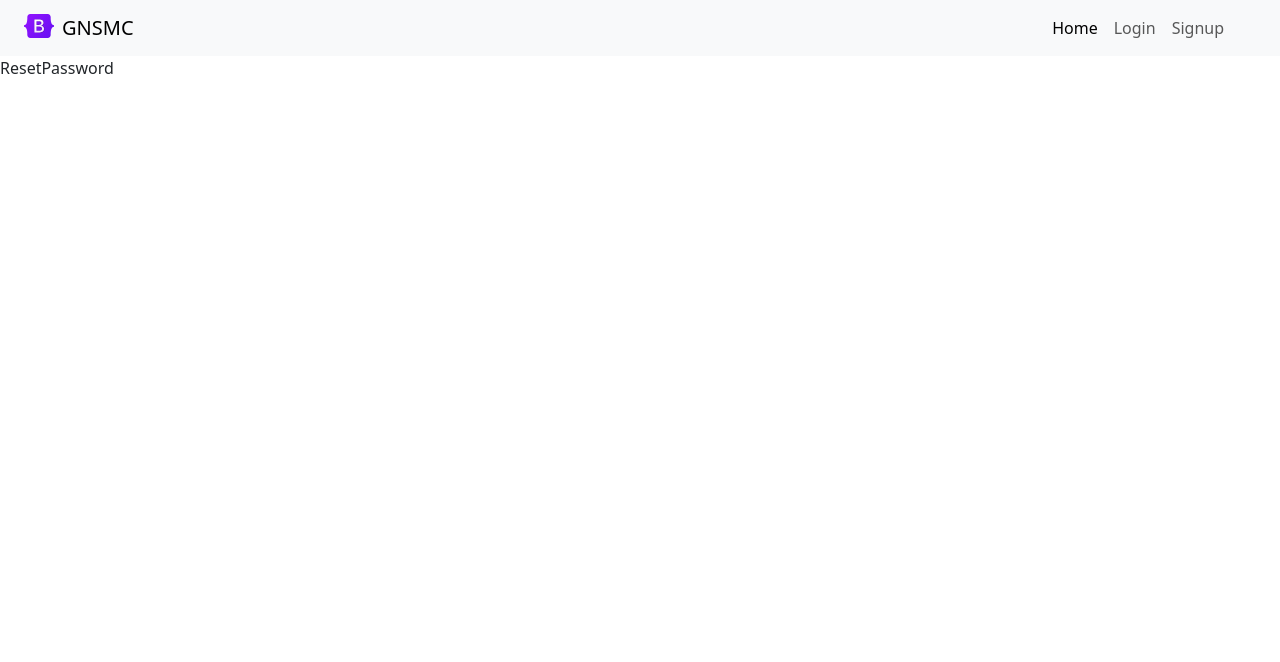
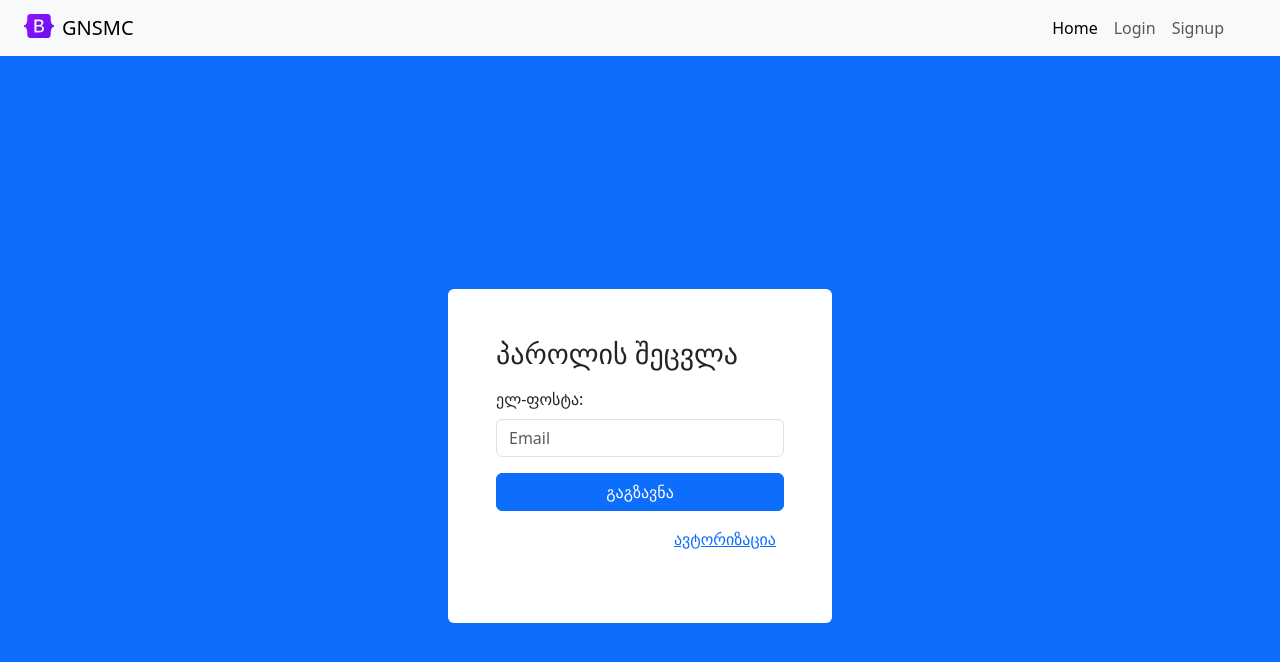
Before and after one commit to R-Grigala/Myresource, a React (Create React App) app in the folder frontend/: page /reset-password in a window 1280 px wide. Shown: the top 662 px of the page. Built offline with nearby package versions, Linux system fonts and the light colour scheme.

Commit message:
Coding Grigala:// Reset Password is Done

```diff
--- a/frontend/src/App.js
+++ b/frontend/src/App.js
@@ -21,7 +21,7 @@ const App = () => (
           <Route exact path="/" element={<Home />} />
           <Route exact path="/signup" element={<Signup />} />
           <Route exact path="/reset-password" element={<ResetPassword />} />
-          <Route exact path="/password/rest/confirm/:uid/:token" element={<ResetPasswordConfirm />} />
+          <Route exact path="/password/reset/confirm/:uid/:token" element={<ResetPasswordConfirm />} />
           <Route exact path="/activate/:uid/:token" element={<Activate />} />
         </Routes>
       </Layout>
--- a/frontend/src/actions/auth.js
+++ b/frontend/src/actions/auth.js
@@ -6,6 +6,10 @@ import {
     USER_LOADED_FAIL,
     AUTHENTICATED_SUCCESS,
     AUTHENTICATED_FAIL,
+    PASSWORD_RESET_SUCCESS,
+    PASSWORD_RESET_FAIL,
+    PASSWORD_RESET_CONFIRM_SUCCESS,
+    PASSWORD_RESET_CONFIRM_FAIL,
     LOGOUT
 } from './types';
 
@@ -99,6 +103,50 @@ export const login = (email, password) => async dispatch => {
     }
 };
 
+export const reset_password = (email) => async dispatch => {
+    const config = {
+        headers: {
+            'Content-Type': 'application/json'
+        }
+    };
+
+    const body = JSON.stringify({ email });
+
+    try {
+        await axios.post(`${process.env.REACT_APP_API_URL}/auth/users/reset_password/`, body, config);
+
+        dispatch({
+            type: PASSWORD_RESET_SUCCESS
+        });
+    } catch (err) {
+        dispatch({
+            type: PASSWORD_RESET_FAIL
+        });
+    }
+};
+
+export const reset_password_confirm = (uid, token, new_password, re_new_password) => async dispatch => {
+    const config = {
+        headers: {
+            'Content-Type': 'application/json'
+        }
+    };
+
+    const body = JSON.stringify({ uid, token, new_password, re_new_password });
+
+    try {
+        await axios.post(`${process.env.REACT_APP_API_URL}/auth/users/reset_password_confirm/`, body, config);
+
+        dispatch({
+            type: PASSWORD_RESET_CONFIRM_SUCCESS
+        });
+    } catch (err) {
+        dispatch({
+            type: PASSWORD_RESET_CONFIRM_FAIL
+        });
+    }
+};
+
 export const logout = () => dispatch => {
     dispatch({
         type: LOGOUT
--- a/frontend/src/actions/types.js
+++ b/frontend/src/actions/types.js
@@ -4,4 +4,8 @@ export const USER_LOADED_SUCCESS = 'LOGIN_USER_SUCCESS';
 export const USER_LOADED_FAIL = 'LOGIN_USER_FAIL';
 export const AUTHENTICATED_SUCCESS = 'AUTHENTICATED_SUCCESS';
 export const AUTHENTICATED_FAIL = 'AUTHENTICATED_FAIL';
+export const PASSWORD_RESET_SUCCESS = 'PASSWORD_RESET_SUCCESS';
+export const PASSWORD_RESET_FAIL = 'PASSWORD_RESET_FAIL';
+export const PASSWORD_RESET_CONFIRM_SUCCESS = 'PASSWORD_RESET_CONFIRM_SUCCESS';
+export const PASSWORD_RESET_CONFIRM_FAIL = 'PASSWORD_RESET_CONFIRM_FAIL';
 export const LOGOUT = 'LOGOUT';
--- a/frontend/src/containers/ResetPassword.js
+++ b/frontend/src/containers/ResetPassword.js
@@ -1,10 +1,62 @@
-import React from 'react'
+import React, { useState } from 'react';
+import '../styles/style.css'
+import { Link, Navigate } from 'react-router-dom';
+import { connect } from 'react-redux';
+import { reset_password } from '../actions/auth';
 
-const ResetPassword = () => (
+const ResetPassword = ({ reset_password }) => {
 
-    <div>
-        ResetPassword
-    </div>
-);
+    const [requestSent, setRequestSent] = useState(false);
+    const [formData, setFormData] = useState({
+        email: ''
+    });
+    const { email } = formData;
 
-export default ResetPassword;
+    const onChange = e => setFormData({ ...formData, [e.target.name]: e.target.value });
+    const onSubmit = e => {
+        e.preventDefault();
+
+        reset_password(email);
+        setRequestSent(true);
+    };
+
+    if (requestSent) {
+        return <Navigate to='/login' />
+    }
+
+
+    return (
+        <>
+            <div className='login template d-flex justify-content-center align-items-center vh-100 bg-primary'>
+                <div className='form_container p-5 rounded bg-white'>
+                    <form onSubmit={e => onSubmit(e)}>
+                        <h3>პაროლის შეცვლა</h3>
+                        <div className="mb-3 mt-3">
+                            <label htmlFor="email" className="form-label">ელ-ფოსტა:</label>
+                            <input
+                                className='form-control'
+                                type='email'
+                                placeholder='Email'
+                                name='email'
+                                value={email}
+                                onChange={e => onChange(e)}
+                                required
+                            />
+                        </div>
+                        <div className='d-grid'>
+                            <button type="submit" className="btn btn-primary">გაგზავნა</button>
+                        </div>
+                        <div className='p-2'>
+                            <p className='text-end mt-2'>
+                                <Link to='/login'>ავტორიზაცია</Link>
+                            </p>
+                        </div>
+                    </form>
+                </div>
+            </div>
+
+        </>
+    );
+};
+
+export default connect(null, { reset_password })(ResetPassword);
--- a/frontend/src/containers/ResetPasswordConfirm.js
+++ b/frontend/src/containers/ResetPasswordConfirm.js
@@ -1,10 +1,77 @@
-import React from 'react'
+import React, { useState } from 'react';
+import '../styles/style.css'
+import { Link, Navigate, useParams } from 'react-router-dom';
+import { connect } from 'react-redux';
+import { reset_password_confirm } from '../actions/auth';
 
-const ResetPasswordConfirm = () => (
+const ResetPasswordConfirm = ({ reset_password_confirm }) => {
+    const { uid, token } = useParams();
 
-    <div>
-        ResetPasswordConfirm
-    </div>
-);
+    const [requestSent, setRequestSent] = useState(false);
+    const [formData, setFormData] = useState({
+        new_password: '',
+        re_new_password: ''
+    });
+    const { new_password, re_new_password } = formData;
 
-export default ResetPasswordConfirm;
+    const onChange = e => setFormData({ ...formData, [e.target.name]: e.target.value });
+    const onSubmit = e => {
+        e.preventDefault();
+
+        reset_password_confirm(uid, token, new_password, re_new_password);
+        setRequestSent(true);
+    };
+
+    if (requestSent) {
+        return <Navigate to='/login' />
+    }
+
+
+    return (
+        <>
+            <div className='login template d-flex justify-content-center align-items-center vh-100 bg-primary'>
+                <div className='form_container p-5 rounded bg-white'>
+                    <form onSubmit={e => onSubmit(e)}>
+                        <h3>პაროლის შეცვლა</h3>
+                        <div className="mb-3">
+                            <label htmlFor="pwd" className="form-label">ახალი პაროლი:</label>
+                            <input
+                                className='form-control'
+                                type='password'
+                                placeholder='New Password'
+                                name='new_password'
+                                value={new_password}
+                                onChange={e => onChange(e)}
+                                minLength='6'
+                                required
+                            />
+                        </div>
+                        <div className="mb-3">
+                            <label htmlFor="pwd" className="form-label">გაიმეორეთ პაროლი:</label>
+                            <input
+                                className='form-control'
+                                type='password'
+                                placeholder='Confirm News Password'
+                                name='re_new_password'
+                                value={re_new_password}
+                                onChange={e => onChange(e)}
+                                minLength='6'
+                                required
+                            />
+                        </div>
+                        <div className='d-grid'>
+                            <button type="submit" className="btn btn-primary">შეცვლა</button>
+                        </div>
+                        <div className='p-2'>
+                            <p className='text-end mt-2'>
+                                <Link to='/login'>ავტორიზაცია</Link>
+                            </p>
+                        </div>
+                    </form>
+                </div>
+            </div>
+        </>
+    );
+};
+
+export default connect(null, { reset_password_confirm })(ResetPasswordConfirm);
--- a/frontend/src/reducers/auth.js
+++ b/frontend/src/reducers/auth.js
@@ -5,6 +5,10 @@ import {
     USER_LOADED_FAIL,
     AUTHENTICATED_SUCCESS,
     AUTHENTICATED_FAIL,
+    PASSWORD_RESET_FAIL,
+    PASSWORD_RESET_SUCCESS,
+    PASSWORD_RESET_CONFIRM_SUCCESS,
+    PASSWORD_RESET_CONFIRM_FAIL,
     LOGOUT
 } from '../actions/types'
 
@@ -59,6 +63,14 @@ export default function(state = initialState, action) {
                 isAuthenticated: false,
                 user: null
             }
+
+        case PASSWORD_RESET_SUCCESS:
+        case PASSWORD_RESET_FAIL:
+        case PASSWORD_RESET_CONFIRM_SUCCESS:
+        case PASSWORD_RESET_CONFIRM_FAIL:
+            return {
+                ...state
+            }
         default:
             return state
     }
```
Also changed, not shown: 8 other files (tests, documents, lock files or other folders).
